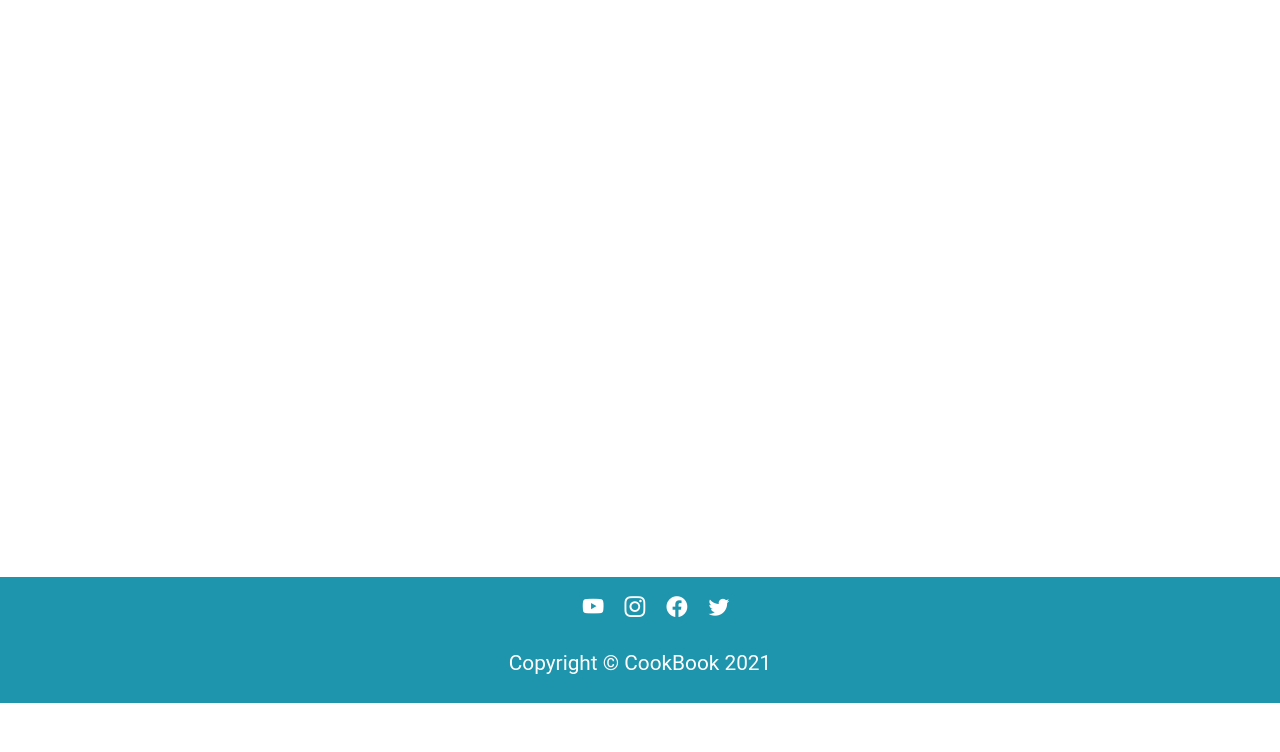
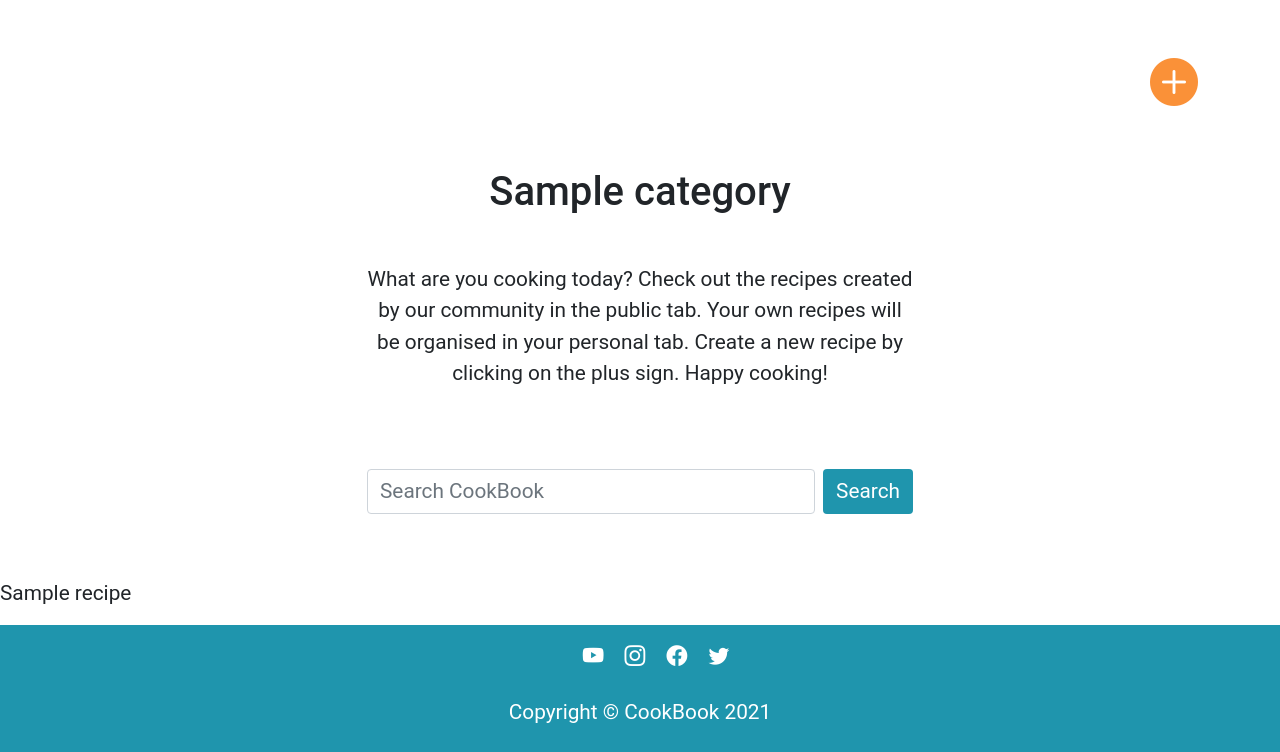
Before and after one commit to Paola62010/cookbook, a Django app: a page that uses templates/personal_recipes.html in a window 1280 px wide. Shown: the part 97-849 px from the top of the page. Before the commit the page ends 800 px from the top, so only its background shows below. Run offline with Django 3.2, Linux system fonts and the light colour scheme; a user stored in the database is signed in; tables that the repository leaves empty hold one stand-in row (values such as "Sample post"); some libraries are stand-ins or nearby versions.

Commit message:
Add PersonalRecipeList view

```diff
--- a/main/views.py
+++ b/main/views.py
@@ -25,7 +25,17 @@ class PublicRecipeList(View):
         )
 
 
-class PersonalRecipeList(generic.ListView):
-    model = Recipe
-    queryset = Recipe.objects.filter(public=False).order_by('-created_on')
-    template_name = 'personal_recipes.html'
+class PersonalRecipeList(View):
+    def get(self, request, slug, *args, **kwargs):
+        category = get_object_or_404(Category, slug=slug)
+        queryset = Recipe.objects.filter(author=request.user, category__slug=slug).order_by('-created_on')
+        context = {
+            'object_list': queryset,
+            'category': category
+            }
+
+        return render(
+            request,
+            'personal_recipes.html',
+            context
+        )
--- a/templates/personal_recipes.html
+++ b/templates/personal_recipes.html
@@ -3,9 +3,30 @@
 {% block content %}
 
 <main>
-    {% for recipe in recipe_list %}
-    <p>{{ recipe.title }}</p>
-    {% endfor %}
+    <section class="container py-5 text-center">
+        <div class="text-end">
+            <a href=""><i class="bi bi-plus-circle-fill" id="plus-sign" title="Create a new recipe!"></i></a>
+        </div>
+        <div class="row py-lg-5">
+            <div class="col-lg-6 col-md-8 mx-auto">
+                <h1 class="mb-5">{{category}}</h1>
+                <p>What are you cooking today? Check out the recipes created by our community in the public tab. Your own recipes will be organised in your personal tab. Create a new recipe by clicking on the plus sign. Happy cooking!</p>
+            </div>
+        </div>
+        <div class="row py-3">
+            <div class="col-lg-6 col-md-8 mx-auto">
+                <form class="d-flex">
+                    <input class="form-control me-2" type="search" placeholder="Search CookBook" aria-label="Search">
+                    <button class="btn search-button" type="submit">Search</button>
+                </form>
+            </div>
+        </div>
+    </section>
+    <section>
+        {% for recipe in object_list %}
+        <p>{{ recipe.title }}</p>
+        {% endfor %}
+    </section>
 </main>
 
 {% endblock %}
```
